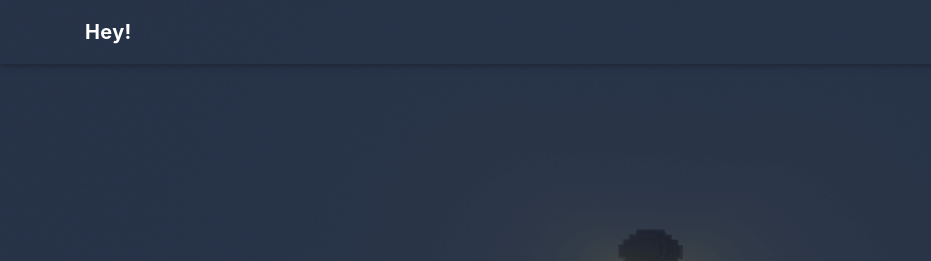
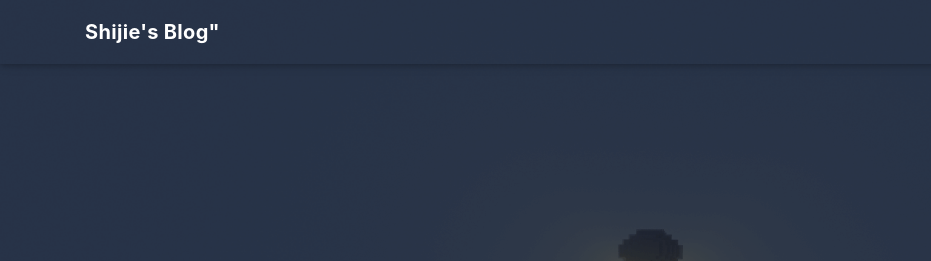
Before and after one commit to Zhao-Shi-jie/Zhao-Shi-jie.github.io, a plain HTML site: page index.html in a window 1280 px wide. Shown: the top 261 px of the page, 0-931 px from the left. Drawn offline with nearby package versions, Linux system fonts and the light colour scheme; some packages are replaced by stand-ins of ours; a script that the page names is missing; a small style sheet from the web is missing.

Commit message:
Site updated: 2024-07-18 11:47:14

```diff
--- a/index.html
+++ b/index.html
@@ -84,7 +84,7 @@
   <nav id="navbar" class="navbar fixed-top  navbar-expand-lg navbar-dark scrolling-navbar">
   <div class="container">
     <a class="navbar-brand" href="/">
-      <strong>Hey!</strong>
+      <strong>Shijie&#39;s Blog&#34;</strong>
     </a>
 
     <button id="navbar-toggler-btn" class="navbar-toggler" type="button" data-toggle="collapse"
```
Also changed, not shown: 2024/07/18/hello-world/index.html (+1 -1 lines), 404.html (+1 -1 lines), about/index.html (+1 -1 lines), archives/2024/07/index.html (+1 -1 lines), archives/2024/index.html (+1 -1 lines), archives/index.html (+1 -1 lines), categories/index.html (+1 -1 lines), links/index.html (+1 -1 lines), tags/index.html (+1 -1 lines).
